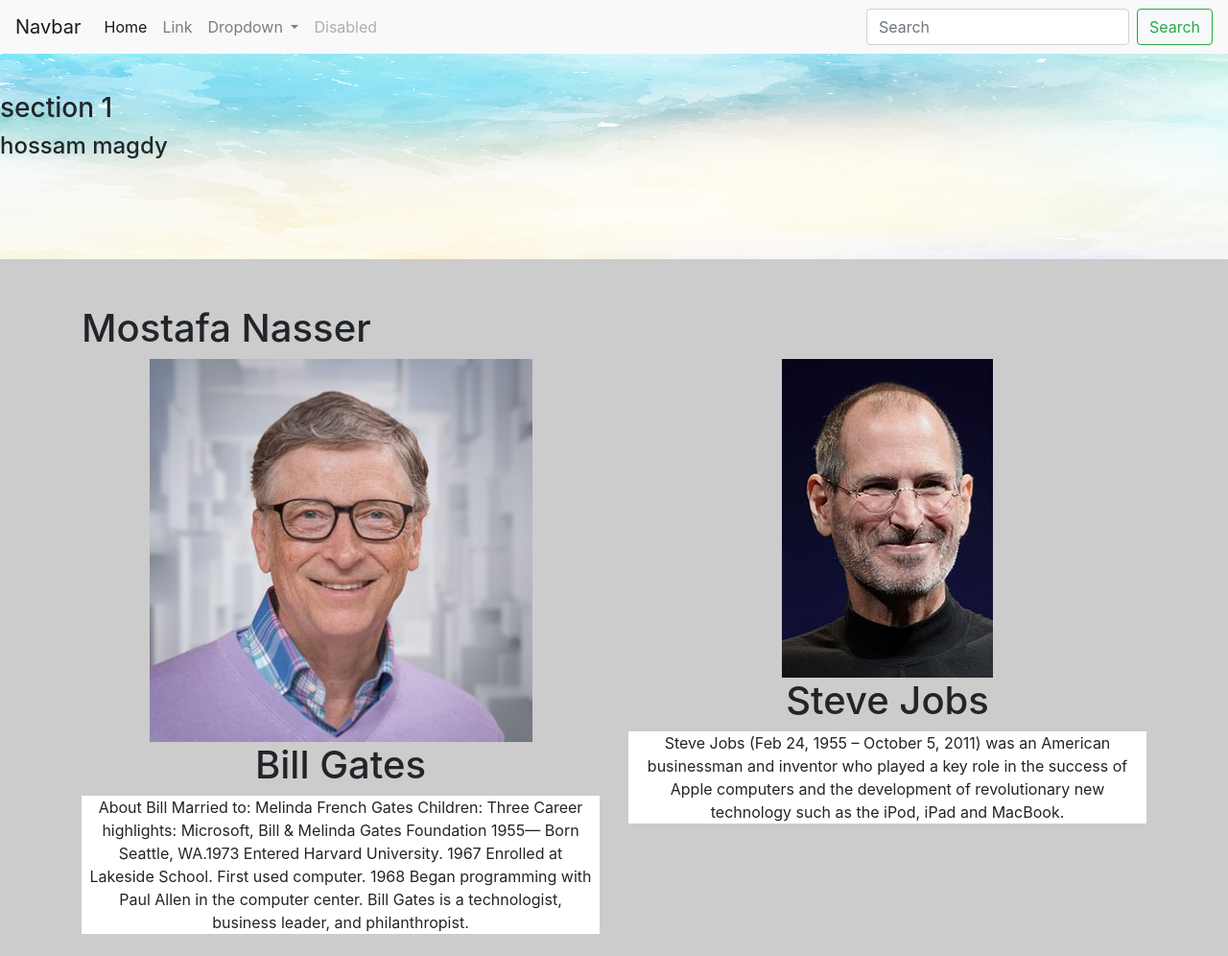
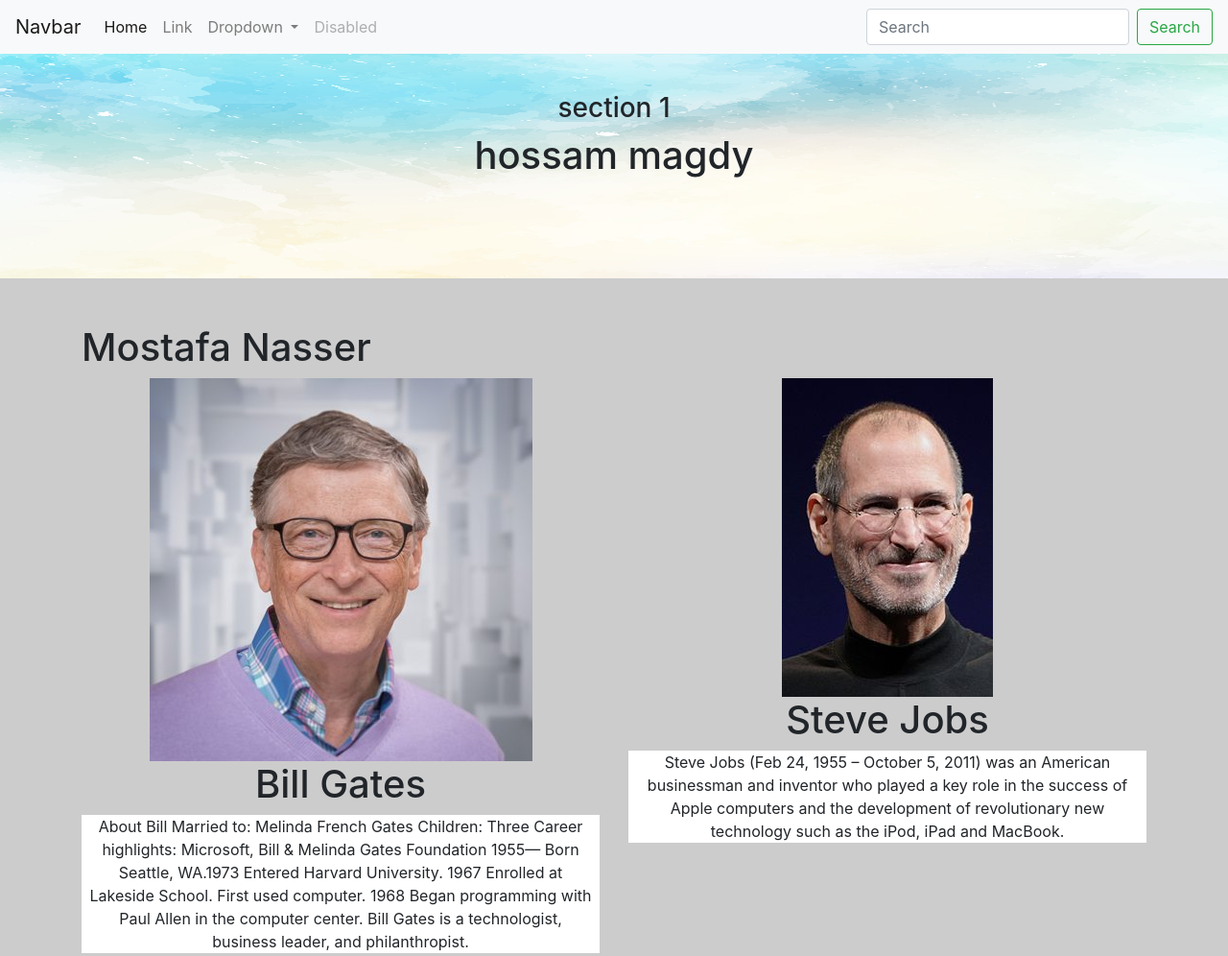
Before and after one commit to youssefMoussa93/firstTask, a plain HTML site: page index.html in a window 1280 px wide. Shown: the top 996 px of the page at 96% size. Drawn offline with Linux system fonts and the light colour scheme.

Commit message:
simpleCommit

```diff
--- a/index.html
+++ b/index.html
@@ -46,9 +46,9 @@
 </nav>
 
     <section id="first-section" style="background-color: aqua;" class="py-5">
-        <div class="py-5">
+        <div class="container text-center py-5">
         <h3>section 1 </h3>
-        <h4>hossam magdy</h4>
+        <h4 class="h1">hossam magdy</h4>
             </div>
 
 
```
